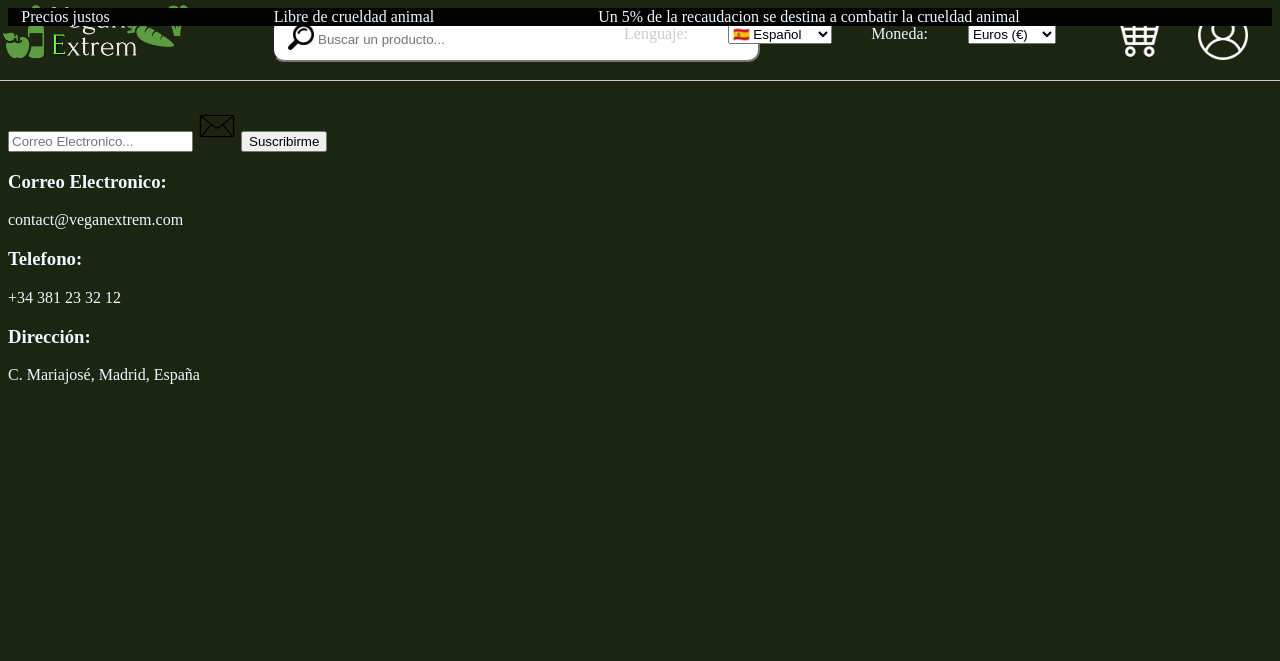
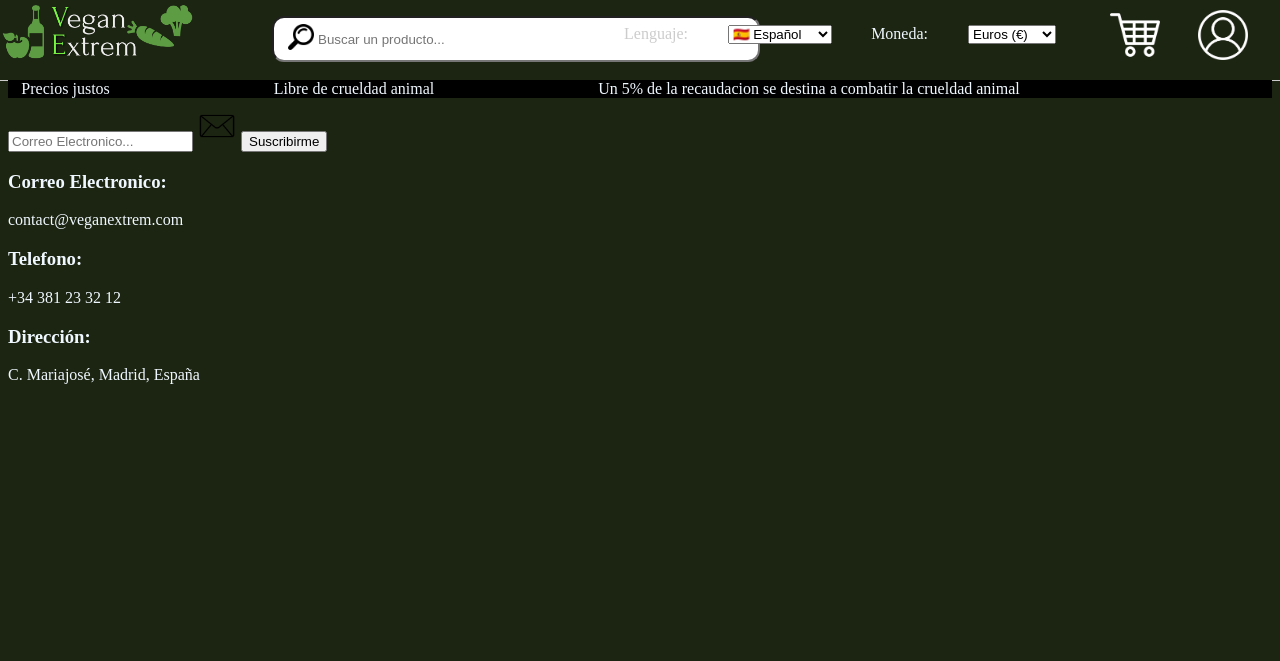
Before and after one commit to SERDUSSS/SMR_AW_Proyecto01, a plain HTML site: page index.html in a window 1280 px wide. Shown: the top 661 px of the page. Drawn offline with Linux system fonts and the light colour scheme; files whose address does not match are found by name.

Commit message:
modified:   styles/marquesina.css

```diff
--- a/styles/marquesina.css
+++ b/styles/marquesina.css
@@ -6,7 +6,7 @@
     position: relative;
     left: 0;
     right: 0;
-    top: 0;
+    top: 9vh;
 }
 
 .marquesina .contenedor, .marquesina .contenedor2 {
```
